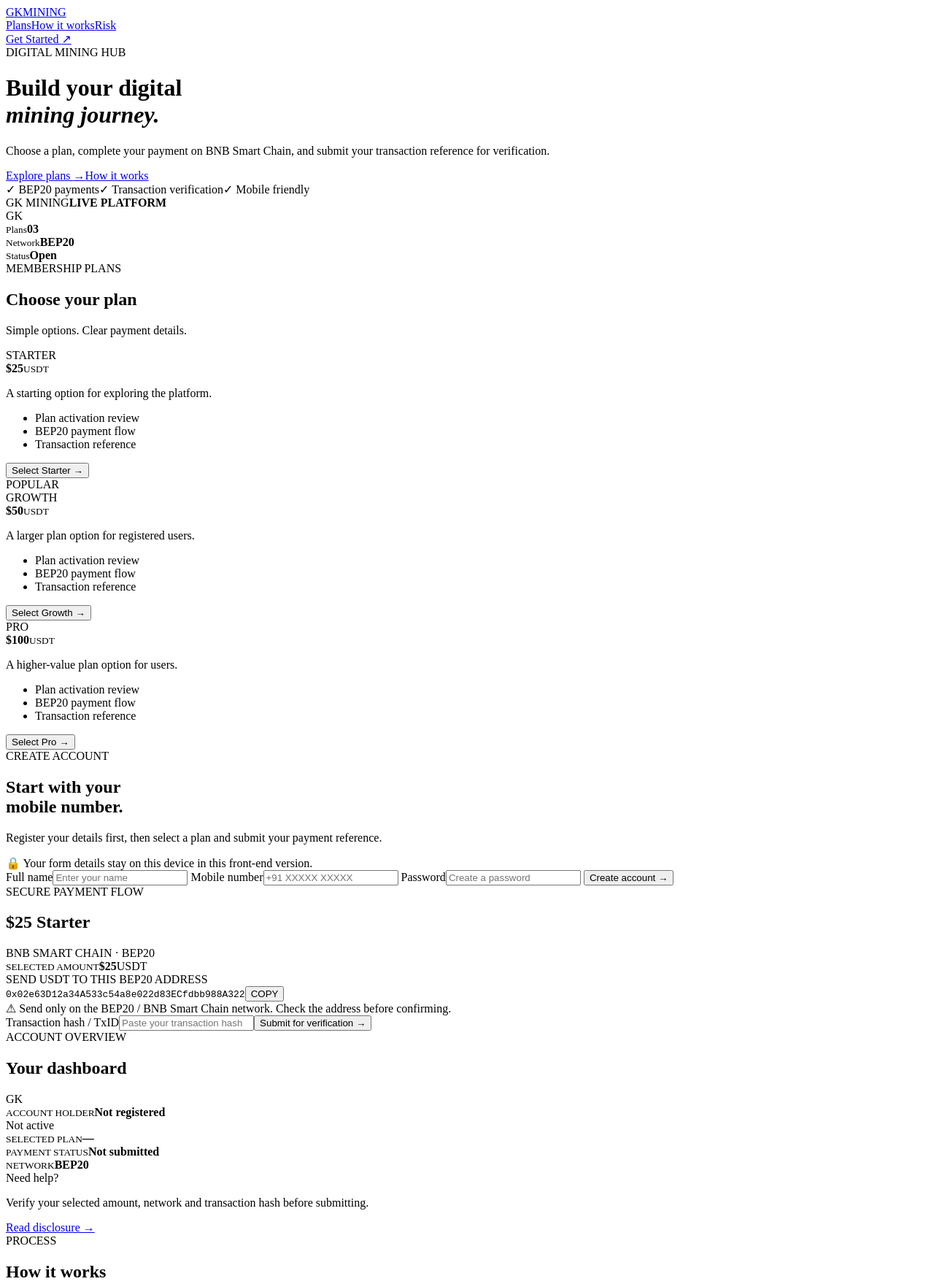
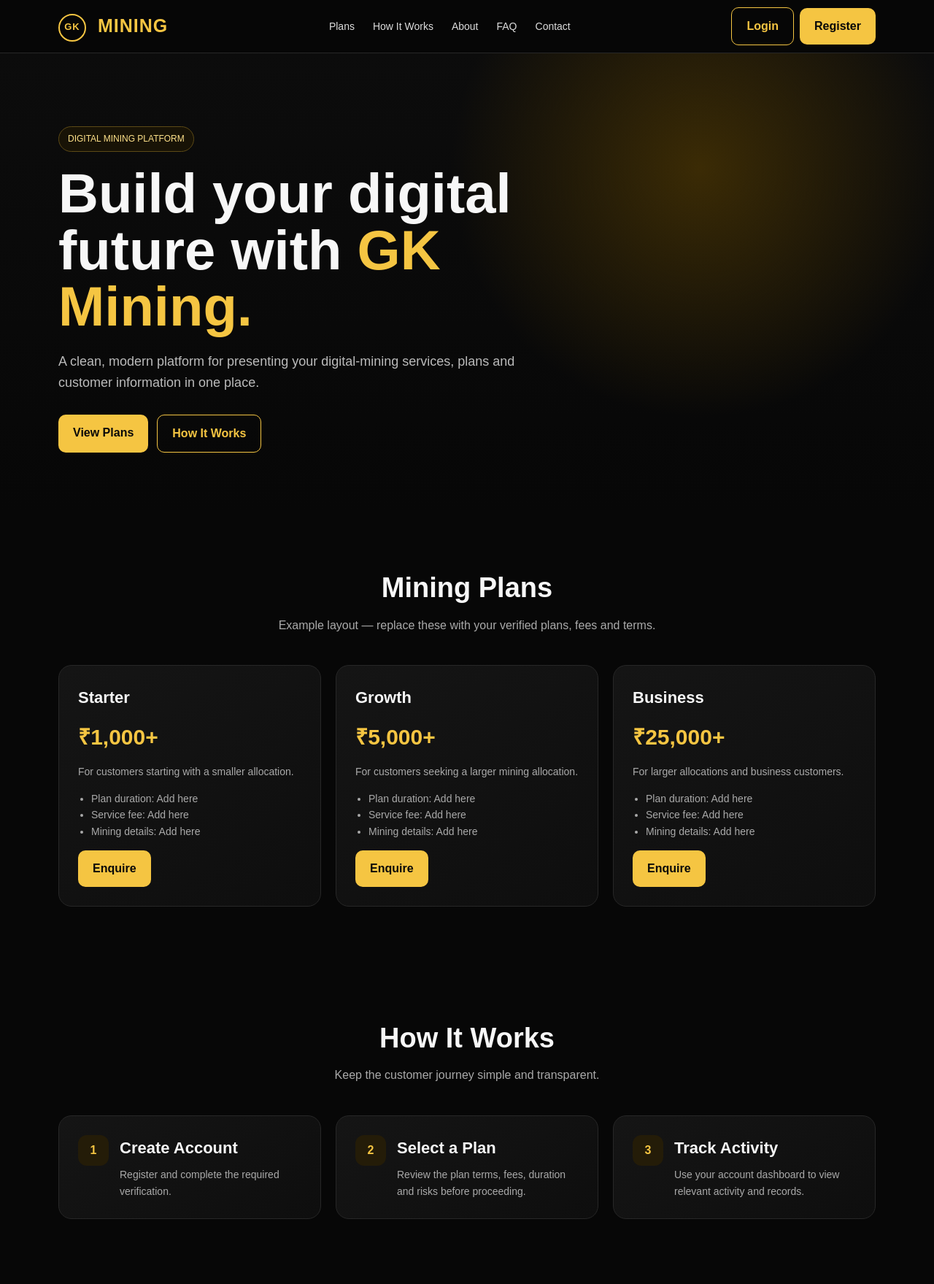
Before and after one commit to gkmining123/Gk-Mining-hub, a plain HTML site: page index.html in a window 1280 px wide. Shown: the top 1759 px of the page at 73% size. Drawn offline with Linux system fonts and the light colour scheme.

Commit message:
Add files via upload

```diff
--- a/index.html
+++ b/index.html
@@ -1,105 +1,139 @@
-<!doctype html>
+<!DOCTYPE html>
 <html lang="en">
 <head>
-<meta charset="utf-8">
-<meta name="viewport" content="width=device-width,initial-scale=1,viewport-fit=cover">
-<meta name="theme-color" content="#07111d">
-<title>GK Mining — Digital Mining Hub</title>
-<link rel="preconnect" href="https://fonts.googleapis.com">
-<link rel="preconnect" href="https://fonts.gstatic.com" crossorigin>
-<link href="https://fonts.googleapis.com/css2?family=Inter:wght@400;500;600;700;800&display=swap" rel="stylesheet">
-<link rel="stylesheet" href="style.css">
+<meta charset="UTF-8">
+<meta name="viewport" content="width=device-width, initial-scale=1.0">
+<title>GK Mining | Digital Mining Platform</title>
+<meta name="description" content="GK Mining — a modern digital mining platform website.">
+<style>
+:root{--bg:#070707;--card:#111;--gold:#f5c542;--gold2:#ffe28a;--text:#f7f7f7;--muted:#aaa;--line:#272727}
+*{box-sizing:border-box;margin:0;padding:0}
+body{font-family:Arial,Helvetica,sans-serif;background:var(--bg);color:var(--text);line-height:1.6}
+a{text-decoration:none;color:inherit}
+.container{width:min(1120px,92%);margin:auto}
+nav{position:sticky;top:0;z-index:20;background:rgba(7,7,7,.94);backdrop-filter:blur(10px);border-bottom:1px solid var(--line)}
+.navin{height:72px;display:flex;align-items:center;justify-content:space-between}
+.logo{font-size:25px;font-weight:800;letter-spacing:1px}.logo span{color:var(--gold)}
+.links{display:flex;gap:25px;color:#ddd;font-size:14px}
+.btn{display:inline-block;padding:12px 20px;border-radius:10px;background:var(--gold);color:#090909;font-weight:800;border:0;cursor:pointer}
+.btn.outline{background:transparent;color:var(--gold);border:1px solid var(--gold)}
+.hero{padding:100px 0 80px;background:radial-gradient(circle at 75% 25%,#3b2b05 0,transparent 32%),linear-gradient(180deg,#0c0c0c,#070707)}
+.hero h1{font-size:clamp(42px,7vw,76px);line-height:1.02;max-width:800px}.hero h1 span{color:var(--gold)}
+.hero p{max-width:650px;color:#bbb;font-size:18px;margin:22px 0 30px}
+.actions{display:flex;gap:12px;flex-wrap:wrap}
+.badge{display:inline-block;color:var(--gold2);border:1px solid #5d4a16;background:#181306;padding:7px 12px;border-radius:999px;font-size:12px;margin-bottom:18px}
+section{padding:75px 0}.title{text-align:center;margin-bottom:42px}.title h2{font-size:38px}.title p{color:var(--muted);margin-top:8px}
+.grid{display:grid;grid-template-columns:repeat(3,1fr);gap:20px}
+.card{background:linear-gradient(145deg,#151515,#0e0e0e);border:1px solid var(--line);border-radius:18px;padding:26px}
+.card h3{font-size:22px;margin-bottom:8px}.card p,.card li{color:#aaa;font-size:14px}.card ul{padding-left:18px;margin:15px 0}.price{font-size:30px;font-weight:800;color:var(--gold);margin:12px 0}
+.feature{display:flex;gap:15px}.icon{width:42px;height:42px;border-radius:12px;background:#241c08;color:var(--gold);display:grid;place-items:center;font-weight:900;flex:none}
+.steps{counter-reset:step}.step{position:relative;padding-left:65px;margin-bottom:25px}.step:before{counter-increment:step;content:counter(step);position:absolute;left:0;top:0;width:44px;height:44px;border-radius:50%;display:grid;place-items:center;background:var(--gold);color:#000;font-weight:900}
+.notice{border:1px solid #4b3c13;background:#171205;padding:20px;border-radius:15px;color:#d8ca9c;font-size:14px}
+.faq details{border-bottom:1px solid var(--line);padding:18px 0}.faq summary{cursor:pointer;font-weight:700}.faq p{color:#aaa;margin-top:10px}
+footer{border-top:1px solid var(--line);padding:35px 0;color:#888;font-size:13px}
+@media(max-width:800px){.links{display:none}.grid{grid-template-columns:1fr}.hero{padding:75px 0 60px}section{padding:55px 0}.title h2{font-size:30px}}
+
+.logo-mark{display:inline-grid;place-items:center;width:38px;height:38px;border:2px solid var(--gold);border-radius:50%;margin-right:8px;font-size:13px;color:var(--gold);font-weight:900;vertical-align:middle}
+.auth{min-height:calc(100vh - 72px);display:grid;place-items:center;padding:50px 0;background:radial-gradient(circle at 50% 0,#332505 0,transparent 38%),#070707}
+.authbox{width:min(460px,94%);background:#111;border:1px solid #2b2b2b;border-radius:20px;padding:32px;box-shadow:0 20px 70px rgba(0,0,0,.4)}
+.authbox h1{font-size:30px;margin-bottom:7px}.authbox p{color:#999;margin-bottom:24px}
+.field{margin:14px 0}.field label{display:block;color:#bbb;font-size:13px;margin-bottom:7px}.field input{width:100%;padding:13px 14px;border-radius:10px;border:1px solid #333;background:#090909;color:#fff;outline:none}.field input:focus{border-color:var(--gold)}
+.authbox .btn{width:100%;text-align:center;margin-top:8px}.switch{margin-top:18px;text-align:center;color:#999;font-size:13px}.switch a{color:var(--gold)}
+.dash{padding:50px 0;background:#080808;min-height:calc(100vh - 72px)}.dashhead{display:flex;justify-content:space-between;align-items:center;gap:20px;margin-bottom:28px}.dashhead h1{font-size:34px}.dashhead p{color:#888}
+.statgrid{display:grid;grid-template-columns:repeat(4,1fr);gap:16px;margin-bottom:25px}.stat{background:#111;border:1px solid #282828;border-radius:16px;padding:20px}.stat small{color:#888}.stat strong{display:block;font-size:25px;color:var(--gold);margin-top:5px}
+.table{overflow:auto;background:#111;border:1px solid #282828;border-radius:16px}.table table{width:100%;border-collapse:collapse;min-width:650px}.table th,.table td{text-align:left;padding:16px;border-bottom:1px solid #252525;font-size:13px}.table th{color:#888;font-weight:600}.status{display:inline-block;padding:5px 9px;border-radius:99px;background:#211b08;color:var(--gold);font-size:11px}
+@media(max-width:800px){.statgrid{grid-template-columns:repeat(2,1fr)}.dashhead{align-items:flex-start;flex-direction:column}}
+
+</style>
 </head>
 <body>
-<div class="ambient ambient-a"></div><div class="ambient ambient-b"></div>
+<nav><div class="container navin">
+<a class="logo" href="#home"><span class="logo-mark">GK</span> <span>MINING</span></a>
+<div class="links"><a href="#plans">Plans</a><a href="#how">How It Works</a><a href="#about">About</a><a href="#faq">FAQ</a><a href="#contact">Contact</a></div>
+<div style="display:flex;gap:8px;align-items:center"><a class="btn outline" href="#login">Login</a><a class="btn" href="#register">Register</a></div>
+</div></nav>
 
-<nav class="nav">
-  <a class="logo" href="#"><span class="logo-mark">GK</span><span>MINING</span></a>
-  <div class="nav-links"><a href="#plans">Plans</a><a href="#how">How it works</a><a href="#risk">Risk</a></div>
-  <a class="nav-cta" href="#register">Get Started <span>↗</span></a>
-</nav>
+<header class="hero" id="home"><div class="container">
+<div class="badge">DIGITAL MINING PLATFORM</div>
+<h1>Build your digital future with <span>GK Mining.</span></h1>
+<p>A clean, modern platform for presenting your digital-mining services, plans and customer information in one place.</p>
+<div class="actions"><a class="btn" href="#plans">View Plans</a><a class="btn outline" href="#how">How It Works</a></div>
+</div></header>
 
-<header class="hero">
-  <div class="hero-copy">
-    <div class="pill"><i></i> DIGITAL MINING HUB</div>
-    <h1>Build your digital<br><em>mining journey.</em></h1>
-    <p>Choose a plan, complete your payment on BNB Smart Chain, and submit your transaction reference for verification.</p>
-    <div class="hero-actions"><a class="primary" href="#plans">Explore plans <span>→</span></a><a class="ghost" href="#how">How it works</a></div>
-    <div class="trust-row"><span>✓ BEP20 payments</span><span>✓ Transaction verification</span><span>✓ Mobile friendly</span></div>
-  </div>
-  <div class="hero-card">
-    <div class="card-top"><span>GK MINING</span><b>LIVE PLATFORM</b></div>
-    <div class="orb"><div class="orb-core">GK</div></div>
-    <div class="hero-metrics"><div><small>Plans</small><strong>03</strong></div><div><small>Network</small><strong>BEP20</strong></div><div><small>Status</small><strong>Open</strong></div></div>
-  </div>
-</header>
+<section id="plans"><div class="container">
+<div class="title"><h2>Mining Plans</h2><p>Example layout — replace these with your verified plans, fees and terms.</p></div>
+<div class="grid">
+<div class="card"><h3>Starter</h3><div class="price">₹1,000+</div><p>For customers starting with a smaller allocation.</p><ul><li>Plan duration: Add here</li><li>Service fee: Add here</li><li>Mining details: Add here</li></ul><a class="btn" href="#contact">Enquire</a></div>
+<div class="card"><h3>Growth</h3><div class="price">₹5,000+</div><p>For customers seeking a larger mining allocation.</p><ul><li>Plan duration: Add here</li><li>Service fee: Add here</li><li>Mining details: Add here</li></ul><a class="btn" href="#contact">Enquire</a></div>
+<div class="card"><h3>Business</h3><div class="price">₹25,000+</div><p>For larger allocations and business customers.</p><ul><li>Plan duration: Add here</li><li>Service fee: Add here</li><li>Mining details: Add here</li></ul><a class="btn" href="#contact">Enquire</a></div>
+</div>
+</div></section>
 
-<section id="plans" class="section">
-  <div class="section-title"><div><div class="eyebrow">MEMBERSHIP PLANS</div><h2>Choose your plan</h2></div><p>Simple options. Clear payment details.</p></div>
-  <div class="plans">
-    <article class="plan">
-      <div class="plan-head"><span class="tag">STARTER</span><span class="dot"></span></div>
-      <div class="price"><b>$25</b><small>USDT</small></div><p class="plan-desc">A starting option for exploring the platform.</p>
-      <ul><li>Plan activation review</li><li>BEP20 payment flow</li><li>Transaction reference</li></ul>
-      <button onclick="choose(25)" class="plan-btn">Select Starter <span>→</span></button>
-    </article>
-    <article class="plan featured">
-      <div class="popular">POPULAR</div>
-      <div class="plan-head"><span class="tag">GROWTH</span><span class="dot"></span></div>
-      <div class="price"><b>$50</b><small>USDT</small></div><p class="plan-desc">A larger plan option for registered users.</p>
-      <ul><li>Plan activation review</li><li>BEP20 payment flow</li><li>Transaction reference</li></ul>
-      <button onclick="choose(50)" class="plan-btn">Select Growth <span>→</span></button>
-    </article>
-    <article class="plan">
-      <div class="plan-head"><span class="tag">PRO</span><span class="dot"></span></div>
-      <div class="price"><b>$100</b><small>USDT</small></div><p class="plan-desc">A higher-value plan option for users.</p>
-      <ul><li>Plan activation review</li><li>BEP20 payment flow</li><li>Transaction reference</li></ul>
-      <button onclick="choose(100)" class="plan-btn">Select Pro <span>→</span></button>
-    </article>
-  </div>
-</section>
+<section id="how"><div class="container"><div class="title"><h2>How It Works</h2><p>Keep the customer journey simple and transparent.</p></div>
+<div class="grid">
+<div class="card feature"><div class="icon">1</div><div><h3>Create Account</h3><p>Register and complete the required verification.</p></div></div>
+<div class="card feature"><div class="icon">2</div><div><h3>Select a Plan</h3><p>Review the plan terms, fees, duration and risks before proceeding.</p></div></div>
+<div class="card feature"><div class="icon">3</div><div><h3>Track Activity</h3><p>Use your account dashboard to view relevant activity and records.</p></div></div>
+</div></div></section>
 
-<section id="register" class="section register-wrap">
-  <div class="register-card">
-    <div class="register-intro"><div class="eyebrow">CREATE ACCOUNT</div><h2>Start with your<br>mobile number.</h2><p>Register your details first, then select a plan and submit your payment reference.</p><div class="mini-note">🔒 Your form details stay on this device in this front-end version.</div></div>
-    <div class="form">
-      <label>Full name<input id="name" placeholder="Enter your name"></label>
-      <label>Mobile number<input id="mobile" type="tel" placeholder="+91 XXXXX XXXXX"></label>
-      <label>Password<input id="password" type="password" placeholder="Create a password"></label>
-      <button class="primary full" onclick="register()">Create account <span>→</span></button>
-      <div id="regMsg" class="msg"></div>
-    </div>
-  </div>
-</section>
+<section id="about"><div class="container"><div class="title"><h2>About GK Mining</h2><p>Professional presentation for your brand.</p></div>
+<div class="card"><p>GK Mining is presented as a digital-mining services platform. Add your company's legal name, registration information, operating model, mining infrastructure details and customer-support information here.</p><br><div class="notice"><strong>Risk disclosure:</strong> Digital-asset and mining activities can involve substantial risk. Do not describe returns as guaranteed. Clearly disclose fees, risks, withdrawal conditions, service terms and applicable legal requirements.</div></div>
+</div></section>
 
-<section id="payment" class="section payment-section hidden">
-  <div class="payment-card">
-    <div class="section-title compact"><div><div class="eyebrow">SECURE PAYMENT FLOW</div><h2 id="selectedTitle">$25 Starter</h2></div><span class="network">BNB SMART CHAIN · BEP20</span></div>
-    <div class="payment-grid">
-      <div class="amount-box"><small>SELECTED AMOUNT</small><strong id="amount">$25</strong><span>USDT</span></div>
-      <div class="wallet-box"><div class="wallet-label">SEND USDT TO THIS BEP20 ADDRESS</div><div class="address"><code id="wallet">0x02e63D12a34A533c54a8e022d83ECfdbb988A322</code><button onclick="copyWallet()">COPY</button></div><div class="warning">⚠ Send only on the BEP20 / BNB Smart Chain network. Check the address before confirming.</div></div>
-    </div>
-    <div class="tx-form"><label>Transaction hash / TxID<input id="txid" placeholder="Paste your transaction hash"></label><button class="primary" onclick="submitTx()">Submit for verification <span>→</span></button></div>
-    <div id="payMsg" class="msg"></div>
-  </div>
-</section>
+<section id="faq"><div class="container"><div class="title"><h2>FAQ</h2></div><div class="card faq">
+<details><summary>What is GK Mining?</summary><p>Replace this answer with an accurate description of your actual business and services.</p></details>
+<details><summary>How do customers get started?</summary><p>Explain your real registration, verification and onboarding process.</p></details>
+<details><summary>Are returns guaranteed?</summary><p>No investment or mining return should be presented as guaranteed. State the actual risks and terms clearly.</p></details>
+<details><summary>How can I contact support?</summary><p>Add your official email, phone number and business address.</p></details>
+</div></div></section>
 
-<section class="section dashboard">
-  <div class="section-title"><div><div class="eyebrow">ACCOUNT OVERVIEW</div><h2>Your dashboard</h2></div></div>
-  <div class="dash-grid">
-    <div class="dash-main"><div class="dash-head"><span class="avatar">GK</span><div><small>ACCOUNT HOLDER</small><strong id="dName">Not registered</strong></div><span class="status-badge" id="dStatus">Not active</span></div><div class="dash-values"><div><small>SELECTED PLAN</small><b id="dPlan">—</b></div><div><small>PAYMENT STATUS</small><b id="dPayment">Not submitted</b></div><div><small>NETWORK</small><b>BEP20</b></div></div></div>
-    <div class="side-card"><span>Need help?</span><p>Verify your selected amount, network and transaction hash before submitting.</p><a href="#risk">Read disclosure →</a></div>
-  </div>
-</section>
+<section id="contact"><div class="container"><div class="title"><h2>Contact GK Mining</h2><p>Add your official contact details before publishing.</p></div>
+<div class="grid">
+<div class="card"><h3>Email</h3><p>support@gkmining.example</p></div>
+<div class="card"><h3>WhatsApp</h3><p>+91 XXXXX XXXXX</p></div>
+<div class="card"><h3>Business Hours</h3><p>Mon–Sat · 10:00 AM–6:00 PM</p></div>
+</div></div></section>
 
-<section id="how" class="section how">
-  <div class="section-title"><div><div class="eyebrow">PROCESS</div><h2>How it works</h2></div></div>
-  <div class="steps"><div><span>01</span><h3>Register</h3><p>Create your account using your mobile number.</p></div><div><span>02</span><h3>Select</h3><p>Choose $25, $50 or $100 and review the payment details.</p></div><div><span>03</span><h3>Pay & submit</h3><p>Send the selected amount on BEP20 and submit the TxID for verification.</p></div></div>
-</section>
 
-<section id="risk" class="risk section"><div class="risk-icon">!</div><div><div class="eyebrow">RISK & DISCLOSURE</div><h2>Please read before using the platform.</h2><p>Digital assets and mining-related activities involve substantial risk. A payment does not guarantee profit, mining output, or any fixed return. Only use funds you can afford to lose. Verify the wallet address and network before sending. Operators should obtain appropriate legal and regulatory advice before accepting customer funds or offering financial products.</p></div></section>
+<section id="dashboard" class="dash">
+<div class="container">
+<div class="dashhead"><div><h1>Customer Dashboard</h1><p>Demo interface — connect your real account system before production.</p></div><a class="btn outline" href="#login">Logout</a></div>
+<div class="statgrid">
+<div class="stat"><small>Account Balance</small><strong>₹0.00</strong></div>
+<div class="stat"><small>Active Plan</small><strong>—</strong></div>
+<div class="stat"><small>Mining Status</small><strong>Inactive</strong></div>
+<div class="stat"><small>Account ID</small><strong>GK-0001</strong></div>
+</div>
+<div class="table">
+<table><thead><tr><th>Date</th><th>Activity</th><th>Reference</th><th>Status</th></tr></thead>
+<tbody><tr><td>—</td><td>No activity yet</td><td>—</td><td><span class="status">Waiting</span></td></tr></tbody></table>
+</div>
+</div></section>
 
-<footer><div class="footer-logo">GK MINING</div><p>Digital Mining Hub · Transparent payment flow</p><span>© 2026 GK Mining. All rights reserved.</span></footer>
-<script src="script.js"></script>
-</body>
-</html>
+<section id="login" class="auth">
+<div class="authbox">
+<div class="logo" style="margin-bottom:20px"><span class="logo-mark">GK</span> <span>MINING</span></div>
+<h1>Welcome Back</h1><p>Sign in to access your customer dashboard.</p>
+<form onsubmit="event.preventDefault();location.hash='dashboard'">
+<div class="field"><label>Email</label><input type="email" placeholder="you@example.com" required></div>
+<div class="field"><label>Password</label><input type="password" placeholder="••••••••" required></div>
+<button class="btn" type="submit">Login</button>
+</form>
+<div class="switch">New customer? <a href="#register">Create an account</a></div>
+</div></section>
+
+<section id="register" class="auth">
+<div class="authbox">
+<div class="logo" style="margin-bottom:20px"><span class="logo-mark">GK</span> <span>MINING</span></div>
+<h1>Create Account</h1><p>Register for your GK Mining customer account.</p>
+<form onsubmit="event.preventDefault();location.hash='login'">
+<div class="field"><label>Full Name</label><input type="text" placeholder="Your name" required></div>
+<div class="field"><label>Email</label><input type="email" placeholder="you@example.com" required></div>
+<div class="field"><label>Password</label><input type="password" placeholder="Create a password" required></div>
+<button class="btn" type="submit">Create Account</button>
+</form>
+<div class="switch">Already registered? <a href="#login">Login</a></div>
+</div></section>
+
+<footer><div class="container"><div>© 2026 GK Mining. All rights reserved.</div><div style="margin-top:8px">Terms · Privacy · Risk Disclosure</div></div></footer>
+</body></html>
```
